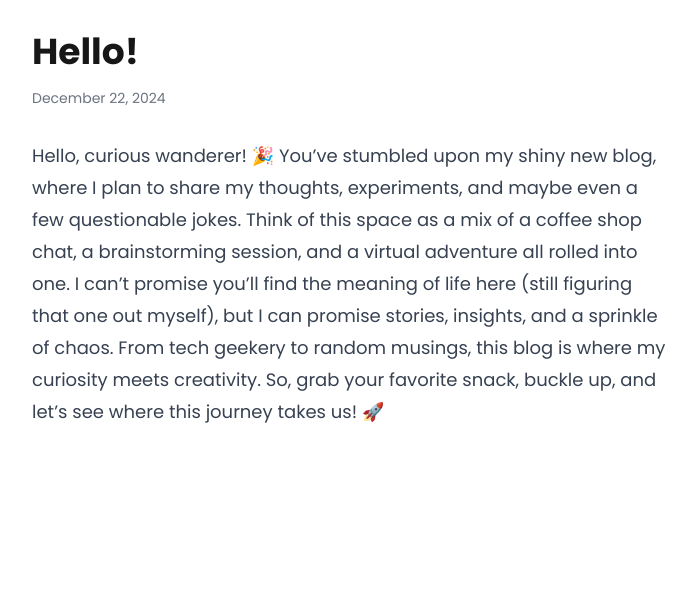
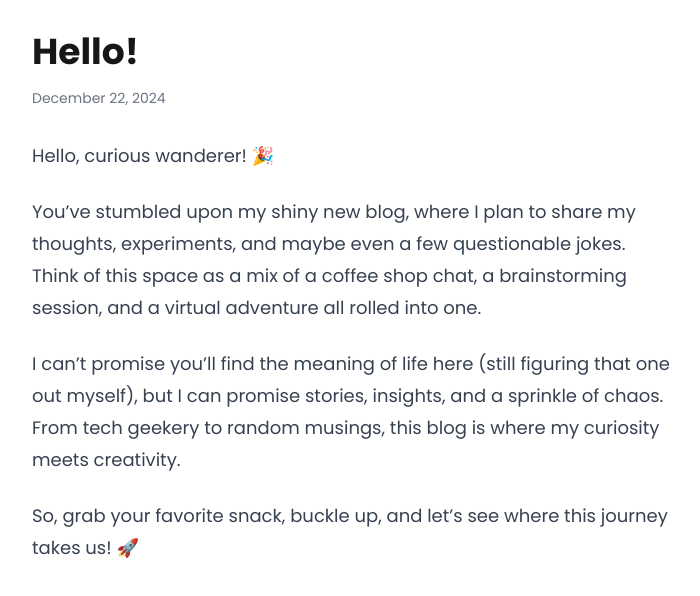
Before and after one commit to ugurcaneser/ugurcaneser.github.io, a Next.js app: page /blog/0-hello in a window 1280 px wide. Shown: the top 596 px of the page, without its empty margins (288-988 px from the left). Built offline with nearby package versions, Linux system fonts and the light colour scheme.

Commit message:
add markdown support to blog posts

```diff
--- a/package.json
+++ b/package.json
@@ -10,6 +10,8 @@
   },
   "dependencies": {
     "date-fns": "^3.0.0",
+    "react-markdown": "^9.0.1",
+    "remark-gfm": "^4.0.0",
     "framer-motion": "^11.15.0",
     "gray-matter": "^4.0.3",
     "next": "15.1.0",
--- /dev/null
+++ b/src/app/blog/[id]/ClientBlogPost.tsx
@@ -0,0 +1,36 @@
+'use client';
+
+import { format } from 'date-fns';
+import { enUS } from 'date-fns/locale';
+import ReactMarkdown from 'react-markdown';
+import remarkGfm from 'remark-gfm';
+import { PostData } from '../../lib/posts';
+
+export default function ClientBlogPost({ post }: { post: PostData }) {
+    return (
+        <article className="container mx-auto px-4 py-8 max-w-2xl">
+            <h1 className="text-4xl font-bold mb-4">{post.title}</h1>
+            <time className="text-gray-500 text-sm mb-8 block">
+                {format(new Date(post.date), 'MMMM dd, yyyy', { locale: enUS })}
+            </time>
+            <div className="prose prose-lg max-w-none prose-headings:text-black prose-a:text-red-600 hover:prose-a:text-red-800">
+                <ReactMarkdown
+                    remarkPlugins={[remarkGfm]}
+                    components={{
+                        p: ({node, ...props}) => <p className="mb-4" {...props} />,
+                        a: ({node, ...props}) => <a className="text-red-600 hover:text-red-800" {...props} />,
+                        h2: ({node, ...props}) => <h2 className="text-2xl font-bold mt-8 mb-4" {...props} />,
+                        h3: ({node, ...props}) => <h3 className="text-xl font-bold mt-6 mb-3" {...props} />,
+                        ul: ({node, ...props}) => <ul className="list-disc pl-6 mb-4" {...props} />,
+                        ol: ({node, ...props}) => <ol className="list-decimal pl-6 mb-4" {...props} />,
+                        li: ({node, ...props}) => <li className="mb-2" {...props} />,
+                        blockquote: ({node, ...props}) => <blockquote className="border-l-4 border-gray-300 pl-4 italic my-4" {...props} />,
+                        code: ({node, ...props}) => <code className="bg-gray-100 rounded px-1" {...props} />
+                    }}
+                >
+                    {post.content}
+                </ReactMarkdown>
+            </div>
+        </article>
+    );
+}
--- a/src/app/blog/[id]/page.tsx
+++ b/src/app/blog/[id]/page.tsx
@@ -2,6 +2,7 @@ import { format } from 'date-fns';
 import { enUS } from 'date-fns/locale';
 import { getSortedPostsData } from '../../lib/posts';
 import { Metadata } from 'next';
+import ClientBlogPost from './ClientBlogPost';
 
 export async function generateMetadata({
     params
@@ -38,15 +39,5 @@ export default async function BlogPost({
         return <div>Post not found</div>;
     }
 
-    return (
-        <article className="container mx-auto px-4 py-8 max-w-2xl">
-            <h1 className="text-4xl font-bold mb-4">{post.title}</h1>
-            <time className="text-gray-500 text-sm mb-8 block">
-                {format(new Date(post.date), 'MMMM dd, yyyy', { locale: enUS })}
-            </time>
-            <div className="prose prose-lg">
-                {post.content}
-            </div>
-        </article>
-    );
+    return <ClientBlogPost post={post} />;
 }
```
Also changed, not shown: src/app/posts/0-hello.md (+0 -1 lines).
